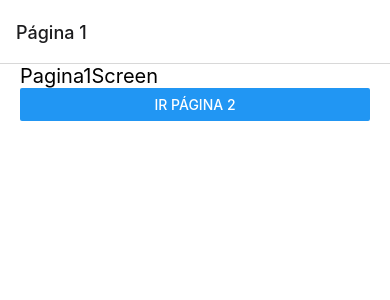
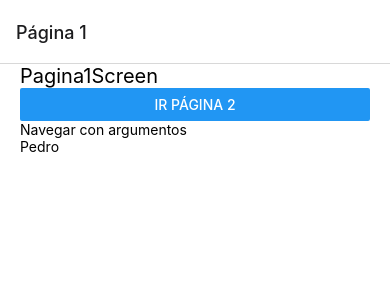
Before and after one commit to TonatiuhV/NavigationApp, a React Native app: screen /Pagina1Screen in a window 390 px wide. Shown: the top 300 px of the page. Built offline with nearby package versions, Linux system fonts and the light colour scheme.

Commit message:
envio de parametros

```diff
--- a/src/navigator/StackNavigator.tsx
+++ b/src/navigator/StackNavigator.tsx
@@ -4,6 +4,7 @@
 import { Pagina2Screen } from '../screens/Pagina2Screen';
 import { Pagina3Screen } from '../screens/Pagina3Screen';
 import { StatusBar } from 'react-native';
+import { PersonaScreen } from '../screens/PersonaScreen';
 
 const Stack = createStackNavigator();
 
@@ -31,6 +32,7 @@
         <Stack.Screen name="Pagina1Screen" options={{title:'Página 1'}} component={Pagina1Screen} />
         <Stack.Screen name="Pagina2Screen" options={{title:'Página 2'}} component={Pagina2Screen} />
         <Stack.Screen name="Pagina3Screen" options={{title:'Página 3'}} component={Pagina3Screen} />
+        <Stack.Screen name="PersonaScreen" component={PersonaScreen} />
       </Stack.Navigator>
     </>
   );
--- a/src/screens/Pagina1Screen.tsx
+++ b/src/screens/Pagina1Screen.tsx
@@ -2,6 +2,7 @@
 import { StackScreenProps } from '@react-navigation/stack'
 import { Button, Text, View } from 'react-native'
 import { styles } from '../theme/appTheme'
+import { TouchableOpacity } from 'react-native-gesture-handler'
 
 interface Props extends StackScreenProps<any, any>{}
 
@@ -13,6 +14,15 @@
           title='Ir Página 2'
           onPress={() => navigation.navigate('Pagina2Screen')}
         />
+        <Text>Navegar con argumentos</Text>
+        <TouchableOpacity
+          onPress={()=> navigation.navigate('PersonaScreen', {
+            id: 1,
+            nombre: 'Pedro'
+          })}
+        >
+          <Text>Pedro</Text>
+        </TouchableOpacity>
     </View>
   )
 }
--- /dev/null
+++ b/src/screens/PersonaScreen.tsx
@@ -0,0 +1,29 @@
+import { StackScreenProps } from '@react-navigation/stack'
+import React, { useEffect } from 'react'
+import { Text, View } from 'react-native'
+import { styles } from '../theme/appTheme'
+
+interface Props extends StackScreenProps<any,any>{};
+
+export const PersonaScreen = ({navigation, route}: Props) => {
+
+  const params = route.params;
+
+  useEffect(() => {
+    navigation.setOptions({
+      title: params!.nombre
+    })
+  }, [])
+
+
+  return (
+      <View style={styles.globaMargin}>
+          <Text style={styles.title}>
+            {
+              JSON.stringify(params, null, 3)
+            }
+          </Text>
+
+      </View>
+  )
+}
```
